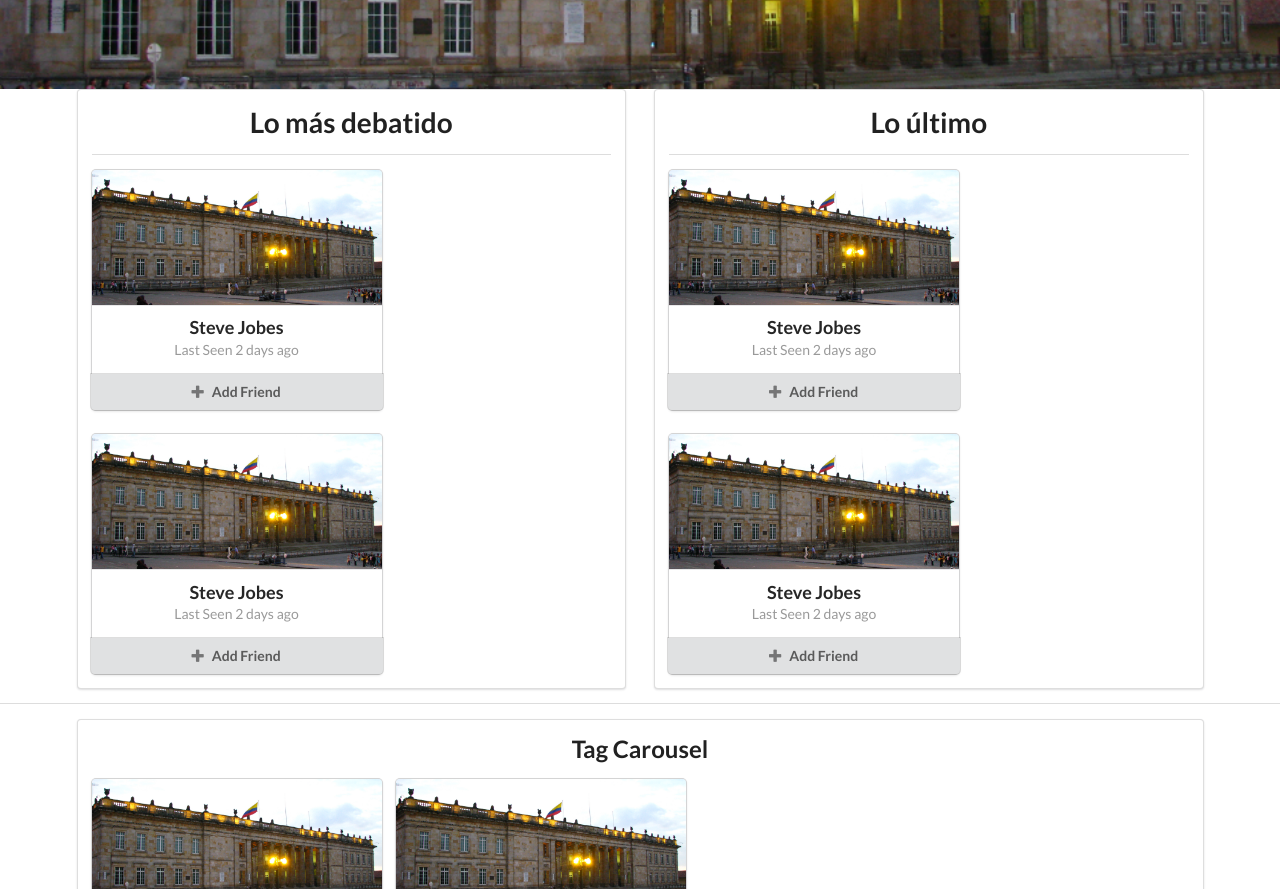
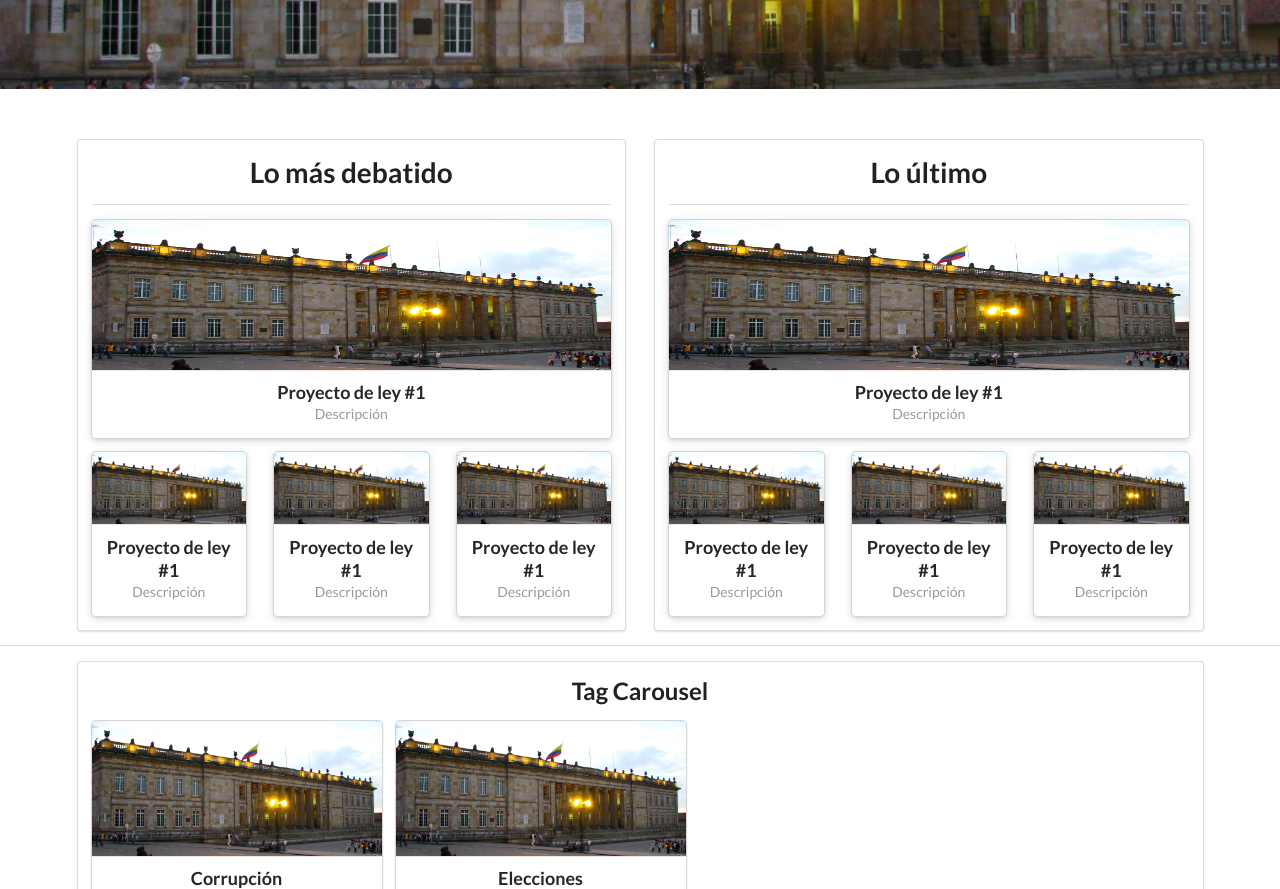
Before and after one commit to Agora-SE2/IS2_Agora_FE, a React app: page / in a window 1280 px wide. Shown: the part 397-1286 px from the top of the page. Built offline with nearby package versions, Linux system fonts and the light colour scheme.

Commit message:
Add style to news card

```diff
--- /dev/null
+++ b/src/components/NewsCard.css
@@ -0,0 +1,3 @@
+.ui.news.raised.card .image img {
+    max-height: 150px;
+}
--- a/src/components/NewsCard.js
+++ b/src/components/NewsCard.js
@@ -1,24 +1,24 @@
 import React, { Component } from 'react';
 import ImgCapitolio from '../images/capitolio.png';
-
+import './NewsCard.css';
 
 export default class NewsCard extends Component {
     render() {
         return (
-            <div class="ui card">
+            <div class="ui news fluid raised card">
                 <a class="image" href="#">
                     <img src={ ImgCapitolio } alt="Descripción estándar de la imagen" />
                 </a>
                 <div class="content">
-                    <a class="header" href="#">Steve Jobes</a>
+                    <a class="header" href="#">{ this.props.title }</a>
                     <div class="meta">
-                    <a>Last Seen 2 days ago</a>
+                    <a>{ this.props.description }</a>
                     </div>
                 </div>
-                <div class="ui bottom attached button">
+                {/* <div class="ui green bottom attached button">
                     <i class="add icon"></i>
-                    Add Friend
-                </div>
+                    Votar
+                </div> */}
             </div>
         );
     }
--- a/src/components/NewsMosaic.css
+++ b/src/components/NewsMosaic.css
@@ -1,3 +1,3 @@
 .ui.news.mosaic.segment {
-    margin-top: 20px;
+    margin-top: 20px !important;
 }
--- a/src/components/NewsMosaic.js
+++ b/src/components/NewsMosaic.js
@@ -4,12 +4,21 @@ import NewsCard from './NewsCard.js';
 export default class NewsMosaic extends Component {
     render() {
         return (
-            <div className="ui news mosaic segment">
+            <div style={{ marginTop: 50 + 'px' }} className="ui news mosaic segment">
                 <h1>{this.props.title}</h1>
                 <div className="ui divider"></div>
-                <div className="ui cards">
-                    <NewsCard />
-                    <NewsCard />
+                <div className="ui container">
+                    <NewsCard title="Proyecto de ley #1" description="Descripción"/>
+                    <div className="ui three column grid">
+                        <div className="column">
+
+                            <NewsCard title="Proyecto de ley #1" description="Descripción"/>
+                        </div>
+                        <div className="column">
+                            <NewsCard title="Proyecto de ley #1" description="Descripción"/></div>
+                        <div className="column">
+                            <NewsCard title="Proyecto de ley #1" description="Descripción"/></div>
+                    </div>
                 </div>
             </div>
         );
```
